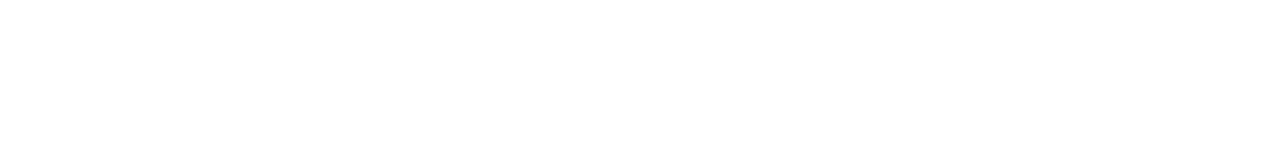
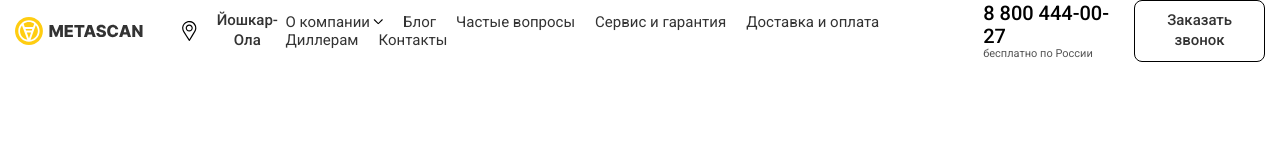
Before and after one commit to Dron245/Metascan, a website built with webpack: page src/index.html in a window 1280 px wide. Built offline with nearby package versions, Linux system fonts and the light colour scheme; files whose address does not match are found by name.

Commit message:
0602-1600

```diff
--- a/src/html/_header.htm
+++ b/src/html/_header.htm
@@ -1,4 +1,46 @@
 <header class="header">
 	<div class="header__container">
+		<div class="header__body-top header-top">
+			<div class="header-top__logoandlocation">
+				<div class="header-top__logo -ibg">
+					<img src="@img/header/logo.svg" alt="logo">
+				</div>
+				<div class="header-top__location">
+					<button type="submit" class="header-top__button">Йошкар-Ола</button>
+				</div>
+			</div>
+			<div class="header-top__menu menu">
+				<button type="button" class="menu__icon icon-menu"><span></span></button>
+				<nav class="menu__body">
+					<ul class="menu__list">
+						<li class="menu__item">
+							<a href="#" class="menu__link">О компании</a>
+							<button type="button" class="menu__link-arrow">
+								<img src="@img/header/arrow-down.svg" alt="">
+							</button>
+						</li>
+						<li class="menu__item"><a href="#" class="menu__link">Блог</a></li>
+						<li class="menu__item"><a href="#" class="menu__link">Частые вопросы</a></li>
+						<li class="menu__item"><a href="#" class="menu__link">Сервис и гарантия</a></li>
+						<li class="menu__item"><a href="#" class="menu__link">Доставка и оплата</a></li>
+						<li class="menu__item"><a href="#" class="menu__link">Диллерам</a></li>
+						<li class="menu__item"><a href="#" class="menu__link">Контакты</a></li>
+					</ul>
+				</nav>
+			</div>
+			<div class="header-top__right">
+				<div class="header-top__phone">
+					<a class="header-top__phonelink" href="tel:+78004440027">
+						<span>8 800 444-00-27</span>
+						<img src="@img/header/phone.svg" alt="">
+					</a>
+					<p class="header-top__phonetext">бесплатно по России</p>
+				</div>
+				<button type="submit" class="header-top__button button-white">Заказать звонок</button>
+			</div>
+		</div>
+		<div class="header__body-top header-bottom">
+
+		</div>
 	</div>
 </header>
--- a/src/scss/common.scss
+++ b/src/scss/common.scss
@@ -3,13 +3,23 @@
 background: #000000;
 border: 1px solid #000000;
 border-radius: 8px;
-padding: 17.5px 20px;
+//padding: 17.5px 20px;
+@include adaptiveValue("padding-left", 20, 12,1920,375,1);
+@include adaptiveValue("padding-right", 20, 12,1920,375,1);
+@include adaptiveValue("padding-top", 17.5, 10,1920,375,1);
+@include adaptiveValue("padding-bottom", 17.5, 10,1920,375,1);
 color: white;
+}
+
+.button-white {
+	padding: 10px 12px;
+	border: 1px solid #000000;
+	border-radius: 8px;
 }
 
 .title {
 	@include adaptiveValue("font-size", 48, 32,1920,375,1);
-	line-height: 56px;
+	line-height: math.div(56 , 48);
 	@media (max-width:$mobile){
 		 line-height: 1.4;
 	}
--- a/src/scss/header.scss
+++ b/src/scss/header.scss
@@ -1,9 +1,158 @@
 //====================================================================================================
+.header {
+
+	// .header__container
+
+	&__container {
+	}
+
+	// .header__body-top
+
+	&__body-top {
+		display: flex;
+		justify-content: space-between;
+		//flex-wrap: wrap;
+		align-items: center;
+	}
+}
+.header-top {
+
+	// .header-top__logoandlocation
+
+	&__logoandlocation {
+		flex: 0 0 percent(329,1520);
+		display: flex;
+		@include adaptiveValue("gap", 54, 10,1920,375,1);
+		align-items: center;
+	}
+
+	// .header-top__logo
+
+	&__logo {
+		flex: 0 0 percent(156,329);
+		padding-bottom: percent(34,329);;
+	}
+
+	// .header-top__location
+
+	&__location {
+		padding-left: rem(30);
+		background: url('@img/header/location.svg') left 50% no-repeat;
+	}
+
+	// .header-top__button
+
+	&__button {
+		font-weight: 500;
+		font-size: rem(15);
+		line-height: math.div(20 , 15);
+		color: $mainDark;
+	}
+
+	// .header-top__menu
+
+	&__menu {
+	}
+
+	// .header-top__right
+
+	&__right {
+		display: flex;
+		align-items: center;
+		justify-content: space-between;
+		gap: 20px;
+	}
+
+	// .header-top__phone
+
+	&__phone {
+		display: inline-block;
+	}
+
+	// .header-top__phonelink
+
+	&__phonelink {
+		span{
+			font-weight: 500;
+			font-size: 20px;
+			line-height: math.div(23 , 20);
+			@media (max-width:$mobile){
+				 display: none;
+			}
+		}
+		img {
+			display: none;
+			@media (max-width:$mobile){
+				 display: block;
+			}
+		}
+	}
+
+	// .header-top__phonetext
+
+	&__phonetext {
+		font-size: rem(11);
+		line-height: math.div(12 , 11);
+		color: #555;
+		@media (max-width:$mobile){
+			 display: none;
+		}
+	}
+}
+
+.menu {
+
+	// .menu__icon
+
+	&__icon {
+	}
+
+	// .menu__body
+
+	&__body {
+	}
+
+	// .menu__list
+
+	&__list {
+		display: flex;
+		align-items: center;
+		flex-wrap: wrap;
+	}
+
+	// .menu__item
+
+	&__item {
+		display: flex;
+		align-items: center;
+		gap: 3px;
+		&:not(:last-child) {
+			margin-right:rem(20);
+		}
+	}
+
+	// .menu__link
+
+	&__link {
+		font-size: rem(15);
+		line-height: math.div(18 , 15);
+		color: $mainDark;
+	}
+
+	// .menu__link-arrow
+
+	&__link-arrow {
+		display: flex;
+		align-items: center;
+	}
+}
+
+
 
 //====================================================================================================
 
 //Burger
-/*
+
 .icon-menu {
 	display: none;
 	@media (max-width: $mobile) {
@@ -51,4 +200,3 @@
 		}
 	}
 }
-*/
```
